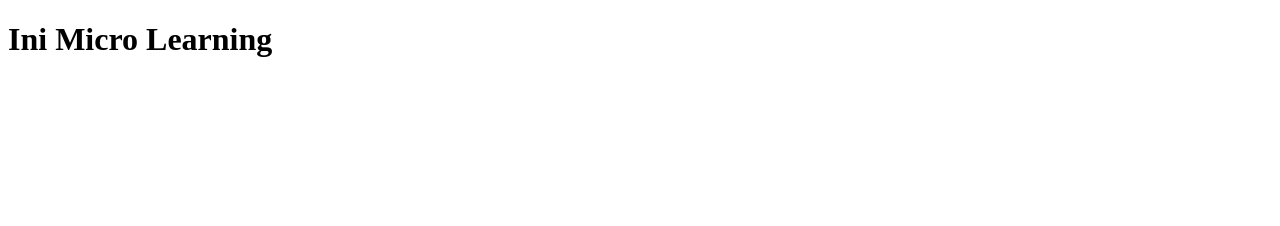
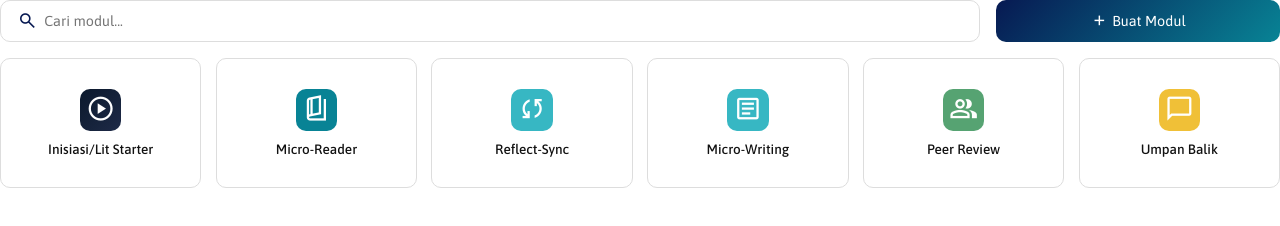
Before and after one commit to alfsyhrin/project_mikrolit, a website: page frontend/pages/micro-learning.html in a window 1280 px wide. Drawn offline with nearby package versions, Linux system fonts and the light colour scheme; a web font is replaced by a local one.

```diff
--- a/frontend/assets/css/main.css
+++ b/frontend/assets/css/main.css
@@ -8,6 +8,7 @@
   --merah: #D71313;
   --card-border: #ddd;
   --hijau: #15803d;
+  --hijau-terang: #15803cb8;
 }
 
 * {
--- /dev/null
+++ b/frontend/assets/css/micro-learning.css
@@ -0,0 +1,140 @@
+/* Awal header */
+header {
+  display: flex;
+  justify-content: center;
+  margin-bottom: 1rem;
+  gap: 1rem;
+}
+
+.buat-modul {
+  flex: 1;
+  display: flex;
+  justify-content: center;
+  align-items: center;
+  gap: 0.2rem;
+  padding: 0.7rem 1.5rem;
+  border-radius: 10px;
+  font-size: 0.9rem;
+  border: none;
+  color: #fff;
+  cursor: pointer;
+  background: linear-gradient(
+    135deg,
+    var(--primary-color),
+    var(--secondary-color)
+  );
+}
+
+.buat-modul .material-symbols-outlined {
+  font-size: 1.2rem;
+}
+
+/* Awal search bar */
+.search-bar {
+  flex: 4;
+  display: flex;
+  align-items: center;
+  gap: 0.4rem;
+  background-color: #fff;
+  padding: 0.6rem 1rem;
+  border-radius: 10px;
+  border: 1px solid var(--card-border);
+}
+
+.search-bar:focus-within {
+  border-color: var(--secondary-color);
+}
+
+.search-bar input {
+  border: none;
+  outline: none;
+  width: 100%;
+  font-size: 0.9rem;
+}
+
+.search-bar p {
+  color: var(--primary-color);
+  cursor: pointer;
+  display: flex;
+  justify-content: center;
+  align-items: center;
+}
+
+.search-bar .material-symbols-outlined {
+  font-size: 1.3rem;
+}
+/* Akhir header */
+
+/* Awal card template modul */
+.card-template-modul {
+  width: 100%;
+  display: flex;
+  justify-content: space-between;
+  align-items: center;
+  gap: 0.9rem;
+}
+
+.card-modul {
+  width: 100%;
+  height: 130px;
+  border-radius: 10px;
+  color: #fff;
+  background: #fff;
+  border: 1px solid var(--card-border);
+  display: flex;
+  flex-direction: column;
+  justify-content: center;
+  align-items: center;
+  gap: 0.65rem;
+  cursor: pointer;
+}
+
+.card-modul .material-symbols-outlined {
+  font-size: 1.8rem;
+  color: #fff;
+  padding: 0.4rem;
+  border-radius: 10px;
+}
+
+.card-modul .judul-modul {
+  font-size: 0.85rem;
+  font-weight: 500;
+  color: #111;
+}
+
+.card-modul .material-symbols-outlined.pertama {
+  background: linear-gradient(
+    135deg,
+    #0B192C,
+    #1E2A47
+  );
+}
+
+.card-modul .material-symbols-outlined.kedua {
+  background-color: var(--secondary-color);
+}
+
+.card-modul .material-symbols-outlined.ketiga {
+  background-color: var(--third-color);
+}
+
+.card-modul .material-symbols-outlined.keempat {
+  background-color: var(--third-color);
+}
+
+.card-modul .material-symbols-outlined.kelima {
+  background-color: var(--hijau-terang);
+}
+
+.card-modul .material-symbols-outlined.keenam {
+  background-color: #F0C037;
+}
+
+.card-modul.pertama {
+  background: linear-gradient(
+    135deg,
+    #0B192C,
+    #1E2A47
+  );
+}
+/* Akhir card template modul */
--- a/frontend/assets/js/api.js
+++ b/frontend/assets/js/api.js
@@ -1,4 +1,4 @@
-const API_BASE = "http://localhost:4000/api";
+const API_BASE = "https://a862-2001-448a-7100-24e7-797f-4410-9ccb-7236.ngrok-free.app/api";
 
 export async function loginRequest(emailOrNidn, password){
     const body = {};
--- a/frontend/pages/micro-learning.html
+++ b/frontend/pages/micro-learning.html
@@ -3,9 +3,87 @@
 <head>
   <meta charset="UTF-8">
   <meta name="viewport" content="width=device-width, initial-scale=1.0">
-  <title>Document</title>
+  <title>Micro Learning - Mikrolit LMS</title>
+
+  <!-- Link ke Global CSS -->
+  <link rel="stylesheet" href="../assets/css/main.css">
+
+  <!-- Link ke CSS halaman ini (micro-learning.css) -->
+  <link rel="stylesheet" href="../assets/css/micro-learning.css">
+
+  <!-- Link untuk mengakses icon material symbols -->
+  <link href="https://fonts.googleapis.com/css2?family=Material+Symbols+Outlined" rel="stylesheet">
+
+  <!-- Link untuk mengakses font google -->
+  <link rel="preconnect" href="https://fonts.googleapis.com">
+  <link rel="preconnect" href="https://fonts.gstatic.com" crossorigin>
+
+  <!-- Link untuk mengakses font 'ASAP' dari google -->
+  <link href="https://fonts.googleapis.com/css2?family=Asap:ital,wght@0,100..900;1,100..900&family=Sarina&display=swap" rel="stylesheet">
+
 </head>
 <body>
-  <h1>Ini Micro Learning</h1>
+  <div class="container-micro-learning">
+
+    <header>
+      <div class="search-bar">
+        <p><span class="material-symbols-outlined">search</span></p>
+        <input type="text" placeholder="Cari modul..." id="searchMahasiswa">
+      </div>
+      <button class="buat-modul">
+        <span class="material-symbols-outlined">add</span>
+        Buat Modul
+      </button>
+    </header>
+
+    <div class="card-template-modul">
+
+      <div class="card-modul">
+        <p>
+          <span class="material-symbols-outlined pertama">play_circle</span>
+        </p>
+        <p class="judul-modul">Inisiasi/Lit Starter</p>
+      </div>
+
+
+
+      <div class="card-modul">
+        <p>
+          <span class="material-symbols-outlined kedua">book_5</span>
+        </p>
+        <p class="judul-modul">Micro-Reader</p>
+      </div>
+
+      <div class="card-modul">
+        <p>
+          <span class="material-symbols-outlined ketiga">sync</span>
+        </p>
+        <p class="judul-modul">Reflect-Sync</p>
+      </div>
+
+      <div class="card-modul">
+        <p>
+          <span class="material-symbols-outlined keempat">article</span>
+        </p>
+        <p class="judul-modul">Micro-Writing</p>
+      </div>
+
+      <div class="card-modul">
+        <p>
+          <span class="material-symbols-outlined kelima">group</span>
+        </p>
+        <p class="judul-modul">Peer Review</p>
+      </div>
+
+      <div class="card-modul">
+        <p>
+          <span class="material-symbols-outlined keenam">chat_bubble</span>
+        </p>
+        <p class="judul-modul">Umpan Balik</p>
+      </div>
+
+    </div>
+
+  </div>
 </body>
 </html>
```
Also changed, not shown: frontend/pages/manajemen-pengguna.html (+1 -1 lines).
